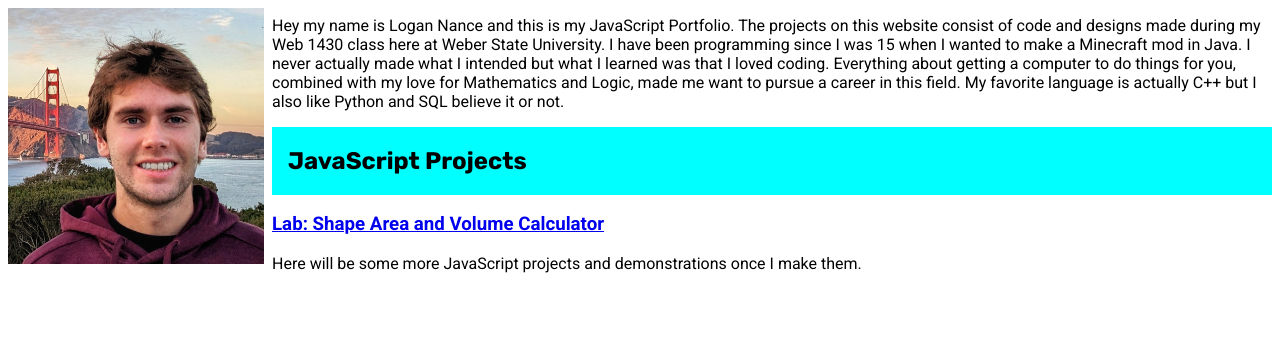
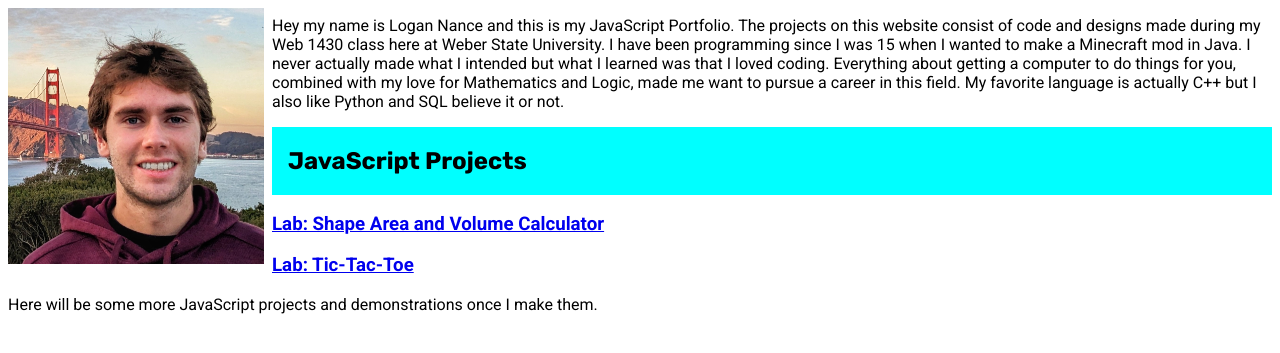
Before and after one commit to logannance1/logannance1.github.io, a plain HTML site: page index.html in a window 1280 px wide. Shown: the part 89-442 px from the top of the page. Drawn offline with Linux system fonts and the light colour scheme; a web font is replaced by a local one.

Commit message:
Update home page with link to tic-tac-toe

```diff
--- a/index.html
+++ b/index.html
@@ -40,6 +40,11 @@
         Lab: Shape Area and Volume Calculator
       </a>
     </h3>
+    <h3>
+      <a href="pages/TicTacToe/index.html">
+        Lab: Tic-Tac-Toe
+      </a>
+    </h3>
     <p>
       Here will be some more JavaScript projects and demonstrations once I
       make them.
```
